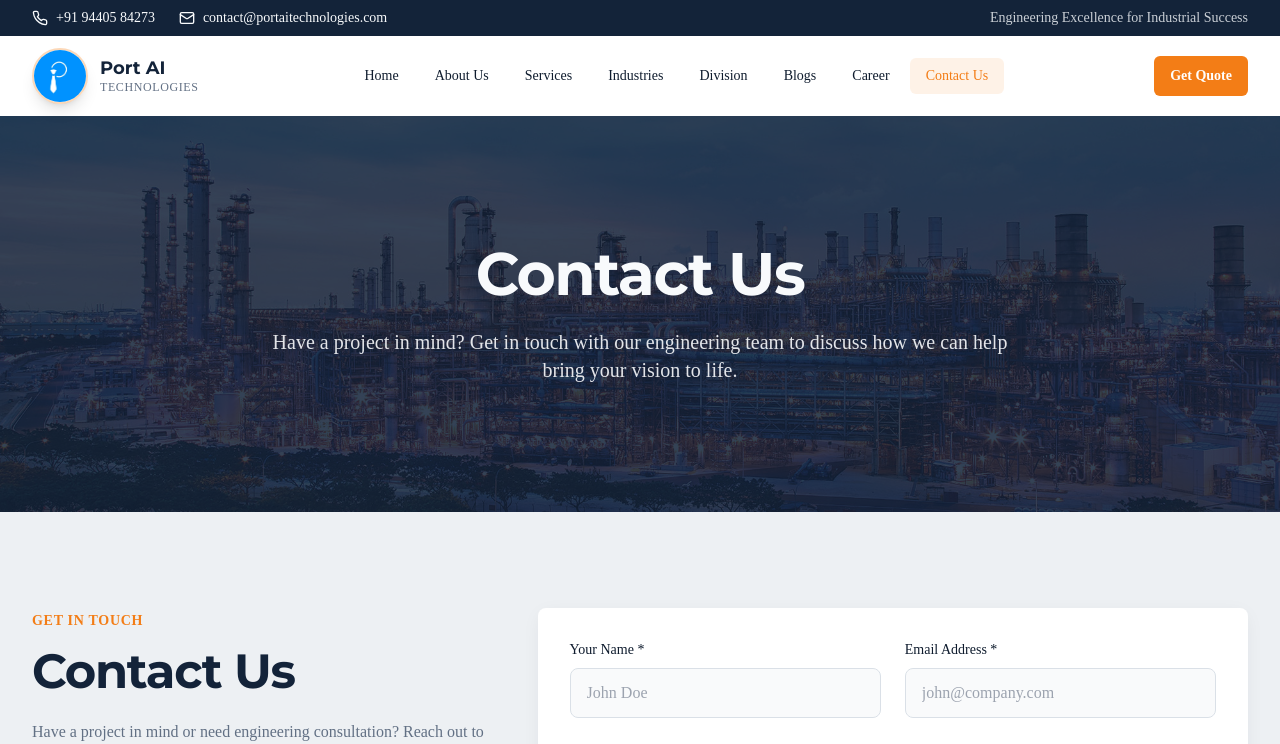
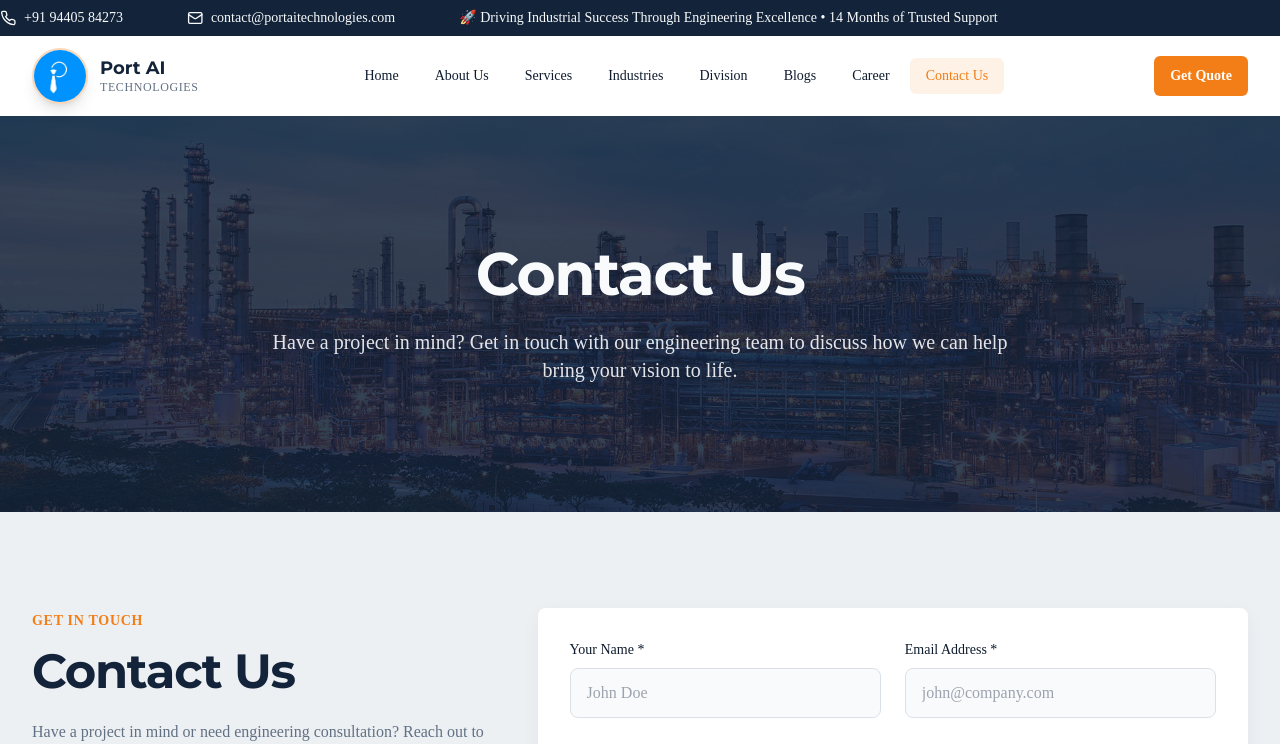
Before and after one commit to RamojiSai/Demo-site, a React (Vite) app: page /contact in a window 1280 px wide. Shown: the top 744 px of the page. Built offline with nearby package versions, Linux system fonts and the light colour scheme; the HTML template or start-up script is replaced by a standard one.

Commit message:
Add Header component to App and remove from individual pages; update Tailwind CSS for marquee animation

```diff
--- a/src/App.tsx
+++ b/src/App.tsx
@@ -4,6 +4,7 @@ import { TooltipProvider } from "@/components/ui/tooltip";
 import { QueryClient, QueryClientProvider } from "@tanstack/react-query";
 import { BrowserRouter, Routes, Route } from "react-router-dom";
 import { HelmetProvider } from "react-helmet-async";
+import { Header } from "@/components/layout/Header";
 import Index from "./pages/Index";
 import About from "./pages/About";
 import Services from "./pages/Services";
@@ -23,6 +24,7 @@ const App = () => (
         <Toaster />
         <Sonner />
         <BrowserRouter>
+          <Header />
           <Routes>
             <Route path="/" element={<Index />} />
             <Route path="/about" element={<About />} />
--- a/src/components/home/ServicesSection.tsx
+++ b/src/components/home/ServicesSection.tsx
@@ -28,6 +28,7 @@ export function ServicesSection() {
   return (
     <section className="section-padding bg-muted" id="services">
       <div className="container-industrial">
+
         {/* Section Header */}
         <div className="text-center mb-16">
           <span className="inline-block text-accent font-semibold text-sm uppercase tracking-wider mb-4">
--- a/src/components/layout/Header.tsx
+++ b/src/components/layout/Header.tsx
@@ -45,28 +45,45 @@ export function Header() {
   return (
     <>
       {/* Top Bar */}
-      <div className="hidden lg:block bg-primary text-primary-foreground py-2">
-        <div className="container-industrial flex justify-between items-center text-sm">
-          <div className="flex items-center gap-6">
-            <a href="tel:+919440584273" className="flex items-center gap-2 hover:text-accent transition-colors">
+        <div className="hidden lg:block bg-primary text-primary-foreground py-2 overflow-hidden">
+          <div className="flex w-max animate-marquee text-sm">
+            <div className="flex items-center gap-16 pr-16 whitespace-nowrap">
+              <span className="flex items-center gap-2">
                 <Phone className="h-4 w-4" />
                 +91 94405 84273
-            </a>
-            <a href="mailto:contact@portaitechnologies.com" className="flex items-center gap-2 hover:text-accent transition-colors">
+              </span>
+
+              <span className="flex items-center gap-2">
                 <Mail className="h-4 w-4" />
                 contact@portaitechnologies.com
-            </a>
+              </span>
+
+              <span>
+                🚀 Driving Industrial Success Through Engineering Excellence • 14 Months of Trusted Support
+              </span>
             </div>
-          <div className="text-primary-foreground/80">
-            Engineering Excellence for Industrial Success
+
+            <div className="flex items-center gap-16 pr-16 whitespace-nowrap" aria-hidden="true">
+              <span className="flex items-center gap-2">
+                <Phone className="h-4 w-4" />
+                +91 94405 84273
+              </span>
+
+              <span className="flex items-center gap-2">
+                <Mail className="h-4 w-4" />
+                contact@portaitechnologies.com
+              </span>
+
+              <span>
+                🚀 Driving Industrial Success Through Engineering Excellence • 14 Months of Trusted Support
+              </span>
             </div>
           </div>
         </div>
 
       {/* Main Header */}
       <header
-        className={`sticky top-0 z-50 transition-all duration-300 ${
-          isScrolled
+        className={`sticky top-0 z-50 transition-all duration-300 ${isScrolled
             ? "bg-card/95 backdrop-blur-md shadow-elevated"
             : "bg-card"
           }`}
@@ -98,8 +115,7 @@ export function Header() {
                 <Link
                   key={item.path}
                   to={item.path}
-                  className={`px-4 py-2 text-sm font-medium transition-all duration-200 rounded-md ${
-                    location.pathname === item.path
+                  className={`px-4 py-2 text-sm font-medium transition-all duration-200 rounded-md ${location.pathname === item.path
                       ? "text-accent bg-accent/10"
                       : "text-foreground hover:text-accent hover:bg-muted"
                     }`}
@@ -129,8 +145,7 @@ export function Header() {
 
         {/* Mobile Menu */}
         <div
-          className={`lg:hidden overflow-hidden transition-all duration-300 ${
-            isMenuOpen ? "max-h-screen" : "max-h-0"
+          className={`lg:hidden overflow-hidden transition-all duration-300 ${isMenuOpen ? "max-h-screen" : "max-h-0"
             }`}
         >
           <nav className="container-industrial py-4 border-t border-border">
@@ -138,8 +153,7 @@ export function Header() {
               <Link
                 key={item.path}
                 to={item.path}
-                className={`block py-3 text-base font-medium transition-colors ${
-                  location.pathname === item.path
+                className={`block py-3 text-base font-medium transition-colors ${location.pathname === item.path
                     ? "text-accent"
                     : "text-foreground hover:text-accent"
                   }`}
--- a/src/pages/About.tsx
+++ b/src/pages/About.tsx
@@ -1,6 +1,5 @@
 import { Helmet } from "react-helmet-async";
 import { Link } from "react-router-dom";
-import { Header } from "@/components/layout/Header";
 import { Footer } from "@/components/layout/Footer";
 import { Button } from "@/components/ui/button";
 import { ArrowRight, Shield, Award, Users, Lightbulb, Target, Eye, CheckCircle } from "lucide-react";
@@ -51,8 +50,6 @@ const About = () => {
           content="Learn about Port AI Technologies Pvt. Ltd. - a technology-driven engineering and CAD services company delivering precision-focused solutions for complex industrial projects."
         />
       </Helmet>
-
-      <Header />
 
       <main>
         {/* Hero Section */}
--- a/src/pages/Blogs.tsx
+++ b/src/pages/Blogs.tsx
@@ -1,6 +1,5 @@
 import { Helmet } from "react-helmet-async";
 import { Link } from "react-router-dom";
-import { Header } from "@/components/layout/Header";
 import { Footer } from "@/components/layout/Footer";
 import { ArrowRight, Calendar, User } from "lucide-react";
 import heroPetrochemical from "@/assets/hero-petrochemical.jpg";
@@ -50,8 +49,6 @@ const Blogs = () => {
           content="Read our latest articles on plant engineering, CAD services, and industrial design best practices from Port AI Technologies."
         />
       </Helmet>
-
-      <Header />
 
       <main>
         {/* Hero Section */}
--- a/src/pages/Career.tsx
+++ b/src/pages/Career.tsx
@@ -1,6 +1,5 @@
 import { Helmet } from "react-helmet-async";
 import { Link } from "react-router-dom";
-import { Header } from "@/components/layout/Header";
 import { Footer } from "@/components/layout/Footer";
 import { Button } from "@/components/ui/button";
 import { ArrowRight, Building2, Clock, Briefcase } from "lucide-react";
@@ -40,8 +39,6 @@ const Career = () => {
           content="Join Port AI Technologies and build your career in engineering and CAD services. Explore current openings in Hyderabad, India."
         />
       </Helmet>
-
-      <Header />
 
       <main>
         {/* Hero Section */}
--- a/src/pages/Contact.tsx
+++ b/src/pages/Contact.tsx
@@ -1,5 +1,4 @@
 import { Helmet } from "react-helmet-async";
-import { Header } from "@/components/layout/Header";
 import { Footer } from "@/components/layout/Footer";
 import { ContactSection } from "@/components/home/ContactSection";
 import heroPowerplant from "@/assets/hero-powerplant.jpg";
@@ -14,8 +13,6 @@ const Contact = () => {
           content="Get in touch with Port AI Technologies for engineering and CAD services. Located in Hyderabad, India. Call +91 94405 84273 or email contact@portaitechnologies.com"
         />
       </Helmet>
-
-      <Header />
 
       <main>
         {/* Hero Section */}
--- a/src/pages/Division.tsx
+++ b/src/pages/Division.tsx
@@ -1,6 +1,5 @@
 import { Helmet } from "react-helmet-async";
 import { Link } from "react-router-dom";
-import { Header } from "@/components/layout/Header";
 import { Footer } from "@/components/layout/Footer";
 import { Button } from "@/components/ui/button";
 import { ArrowRight, CheckCircle } from "lucide-react";
@@ -46,8 +45,6 @@ const Division = () => {
           content="Explore Port AI Technologies' specialized divisions: Plant Engineering and CAD Services, delivering comprehensive solutions for industrial projects."
         />
       </Helmet>
-
-      <Header />
 
       <main>
         {/* Hero Section */}
--- a/src/pages/Index.tsx
+++ b/src/pages/Index.tsx
@@ -1,5 +1,4 @@
 import { Helmet } from "react-helmet-async";
-import { Header } from "@/components/layout/Header";
 import { Footer } from "@/components/layout/Footer";
 import { HeroSlider } from "@/components/home/HeroSlider";
 import { AboutPreview } from "@/components/home/AboutPreview";
@@ -24,8 +23,6 @@ const Index = () => {
         <link rel="canonical" href="https://portaitechnologies.com" />
       </Helmet>
 
-      <Header />
-
       <main>
         <HeroSlider />
         <AboutPreview />
--- a/src/pages/Industries.tsx
+++ b/src/pages/Industries.tsx
@@ -1,6 +1,5 @@
 import { Helmet } from "react-helmet-async";
 import { Link } from "react-router-dom";
-import { Header } from "@/components/layout/Header";
 import { Footer } from "@/components/layout/Footer";
 import { ArrowRight, Droplets, Flame, Zap, Factory, Pill, Cog, UtensilsCrossed } from "lucide-react";
 import heroPetrochemical from "@/assets/hero-petrochemical.jpg";
@@ -103,8 +102,6 @@ const Industries = () => {
         />
       </Helmet>
 
-      <Header />
-
       <main>
         {/* Hero Section */}
         <section className="relative py-24 md:py-32 overflow-hidden">
--- a/src/pages/Services.tsx
+++ b/src/pages/Services.tsx
@@ -1,6 +1,5 @@
 import { Helmet } from "react-helmet-async";
 import { Link } from "react-router-dom";
-import { Header } from "@/components/layout/Header";
 import { Footer } from "@/components/layout/Footer";
 import { ArrowRight } from "lucide-react";
 import heroRefinery from "@/assets/hero-refinery.jpg";
@@ -102,8 +101,6 @@ const Services = () => {
           content="Comprehensive plant engineering and CAD services including 3D piping design, P&ID drawings, process engineering, and more for Oil & Gas, Petrochemical, and Power industries."
         />
       </Helmet>
-
-      <Header />
 
       <main>
         {/* Hero Section */}
--- a/tailwind.config.ts
+++ b/tailwind.config.ts
@@ -84,12 +84,17 @@ export default {
           "0%": { transform: "translateX(-100%)" },
           "100%": { transform: "translateX(0)" },
         },
+        marquee: {
+          "0%": { transform: "translateX(-50%)" },
+          "100%": { transform: "translateX(0)" },
+        },
       },
       animation: {
         "accordion-down": "accordion-down 0.2s ease-out",
         "accordion-up": "accordion-up 0.2s ease-out",
         "slide-left": "slide-left 0.5s ease-in-out",
         "slide-right": "slide-right 0.5s ease-in-out",
+        marquee: "marquee 30s linear infinite",
       },
       backgroundImage: {
         "gradient-industrial": "var(--gradient-industrial)",
```
Lines whose indentation alone changed are shown as unchanged.
